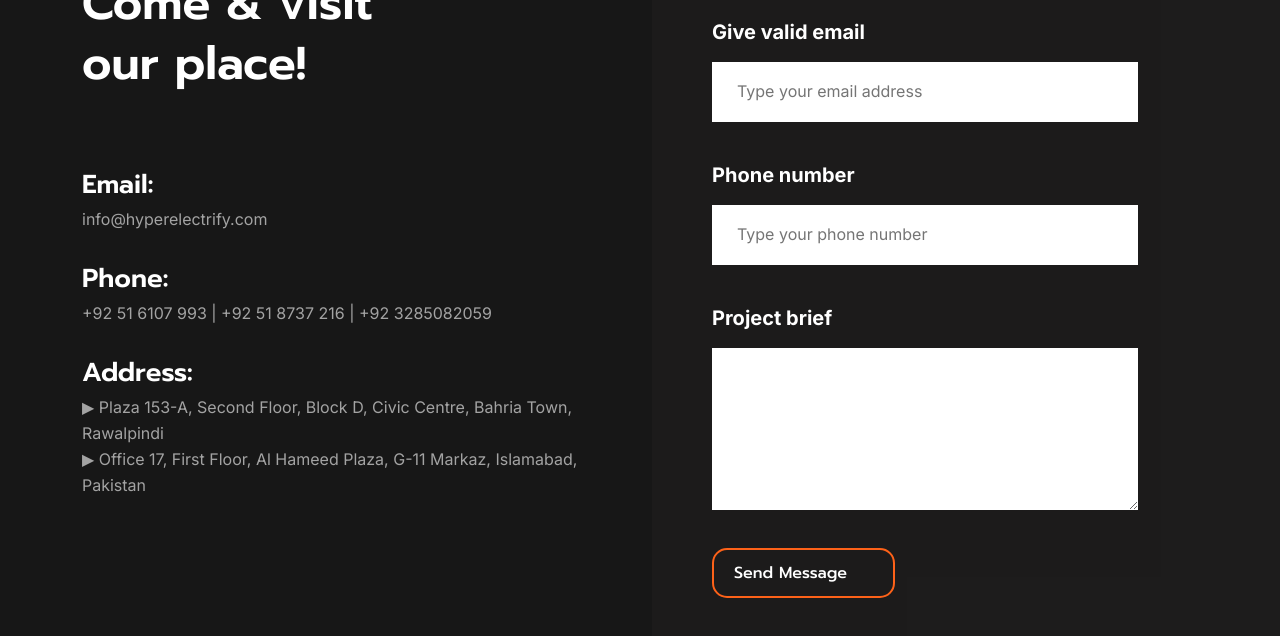
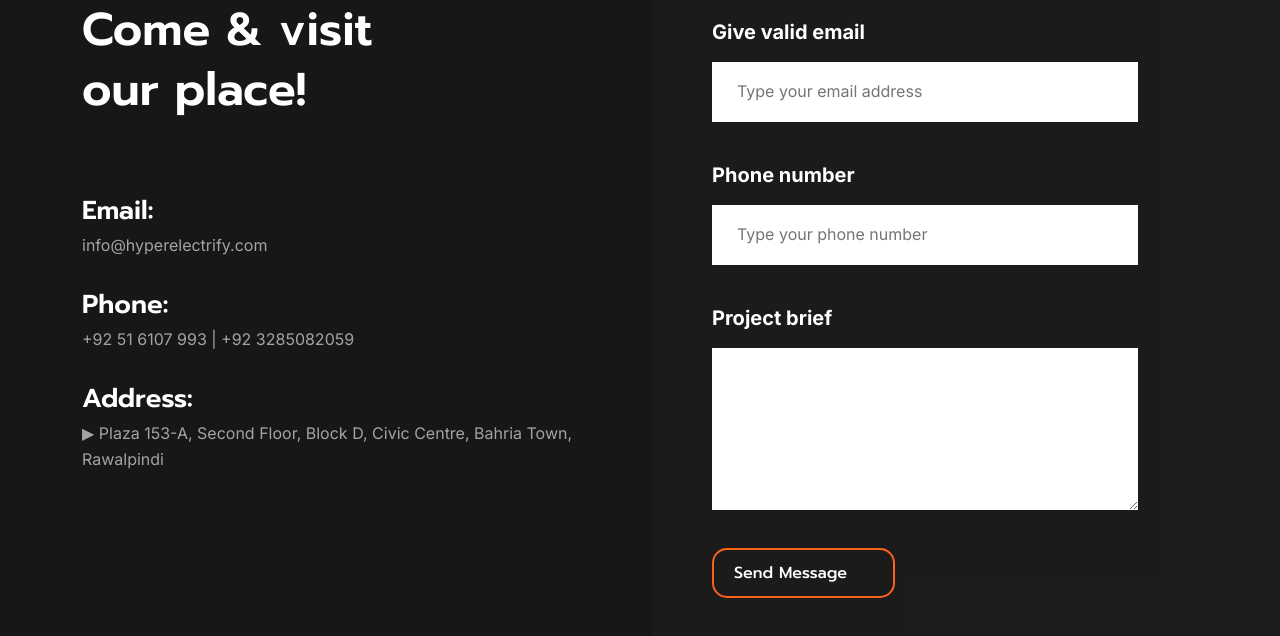
Before and after one commit to ahmexdgit/hyper-electrify, a React (Vite) app: page /contact in a window 1280 px wide. Shown: the part 655-1291 px from the top of the page. Built offline with nearby package versions, Linux system fonts and the light colour scheme; some icons are missing.

Commit message:
contacts updated

```diff
--- a/src/components/Pages/ContactPage.jsx
+++ b/src/components/Pages/ContactPage.jsx
@@ -33,7 +33,7 @@ export default function ContactPage() {
                 <li>
                   <h3 className="cs_fs_29 cs_semibold">Phone:</h3>
                   <p className="mb-0">
-                    +92 51 6107 993 | +92 51 8737 216 | +92 3285082059
+                    +92 51 6107 993 | +92 3285082059
                   </p>
                 </li>
                 <li>
@@ -42,10 +42,7 @@ export default function ContactPage() {
                     ▶ Plaza 153-A, Second Floor, Block D, Civic Centre, Bahria
                     Town, Rawalpindi
                   </p>
-                  <p className="mb-0">
-                    ▶ Office 17, First Floor, Al Hameed Plaza, G-11 Markaz,
-                    Islamabad, Pakistan
-                  </p>
+
                 </li>
               </ul>
             </div>
```
